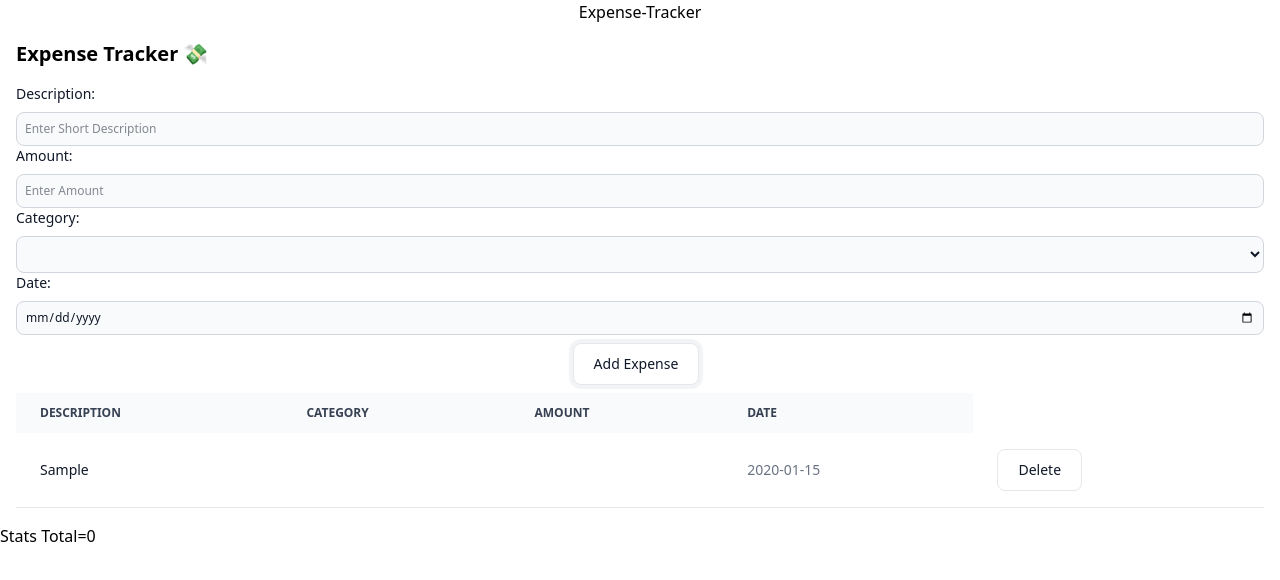
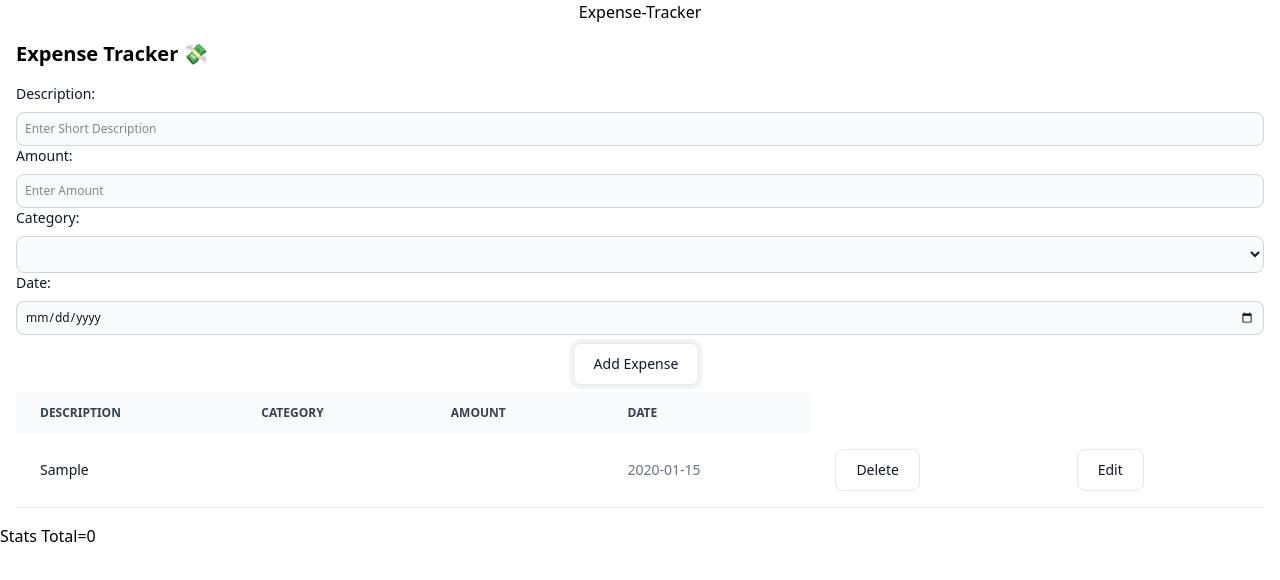
Before and after one commit to codebyAvijit/expense-tracker, a React (Vite) app: page / in a window 1280 px wide. Both pictures are taken after typing "Sample", "Sample", "2020-01-15" into the empty fields and a click on the button "Add Expense". Shown: the top 580 px of the page. Built offline with nearby package versions, Linux system fonts and the light colour scheme.

Commit message:
edit functionality added

```diff
--- a/src/components/ExpenseList.jsx
+++ b/src/components/ExpenseList.jsx
@@ -1,6 +1,22 @@
 import React from "react";
 
-const ExpenseList = ({ allExpenses, handleDeleteExpense }) => {
+const ExpenseList = ({
+  allExpenses,
+  handleDeleteExpense,
+  startEditing,
+  editingId,
+  setEditingId,
+  editingDescription,
+  setEditingDescription,
+  editingAmount,
+  setEditingAmount,
+  editingCategory,
+  setEditingCategory,
+  editingDate,
+  setEditingDate,
+  saveEdit,
+  cancelEdit,
+}) => {
   //   console.log(allExpenses);
   if (allExpenses.length === 0) {
     return (
@@ -30,7 +46,73 @@
         </thead>
         <tbody>
           {allExpenses.map((singleExpense, index) => {
-            return (
+            return singleExpense.id === editingId ? (
+              <tr
+                className="bg-white border-b dark:bg-gray-800 dark:border-gray-700 border-gray-200"
+                key={singleExpense.id}
+              >
+                {/* <td className="px-6 py-2">{singleExpense.description}</td> */}
+                <th
+                  scope="row"
+                  className="px-6 py-4 font-medium text-gray-900 whitespace-nowrap dark:text-white"
+                >
+                  <input
+                    value={editingDescription}
+                    type="text"
+                    placeholder="Enter New Description"
+                    onChange={(e) => setEditingDescription(e.target.value)}
+                  />
+                </th>
+                <td className="px-6 py-2">
+                  <input
+                    value={editingCategory}
+                    type="text"
+                    placeholder="Enter Category"
+                    onChange={(e) => setEditingCategory(e.target.value)}
+                  />
+                </td>
+                <td className="px-6 py-2">
+                  <input
+                    value={editingAmount}
+                    type="text"
+                    placeholder="Enter New Amount"
+                    onChange={(e) => setEditingAmount(e.target.value)}
+                  />
+                </td>
+                <td className="px-6 py-2">
+                  <input
+                    value={editingDate}
+                    type="text"
+                    placeholder="Enter New Date"
+                    onChange={(e) => setEditingDate(e.target.value)}
+                  />
+                </td>
+                <td className="px-6 py-2">
+                  {
+                    <button
+                      onClick={() => {
+                        cancelEdit(singleExpense.id);
+                      }}
+                      className="py-2.5 px-5 me-2 mt-2 mb-2 text-sm font-medium text-gray-900 focus:outline-none bg-white rounded-lg border border-gray-200 hover:bg-gray-100 hover:text-blue-700 focus:z-10 focus:ring-4 focus:ring-gray-100 dark:focus:ring-gray-700 dark:bg-gray-800 dark:text-gray-400 dark:border-gray-600 dark:hover:text-white dark:hover:bg-gray-700"
+                    >
+                      cancel
+                    </button>
+                  }
+                </td>
+                <td>
+                  {
+                    <button
+                      onClick={() => {
+                        saveEdit(singleExpense.id);
+                      }}
+                      className="py-2.5 px-5 me-2 mt-2 mb-2 text-sm font-medium text-gray-900 focus:outline-none bg-white rounded-lg border border-gray-200 hover:bg-gray-100 hover:text-blue-700 focus:z-10 focus:ring-4 focus:ring-gray-100 dark:focus:ring-gray-700 dark:bg-gray-800 dark:text-gray-400 dark:border-gray-600 dark:hover:text-white dark:hover:bg-gray-700"
+                    >
+                      Save
+                    </button>
+                  }
+                </td>
+              </tr>
+            ) : (
               <tr
                 className="bg-white border-b dark:bg-gray-800 dark:border-gray-700 border-gray-200"
                 key={singleExpense.id}
@@ -57,6 +139,18 @@
                     </button>
                   }
                 </td>
+                <td className="px-6 py-2">
+                  {
+                    <button
+                      onClick={() => {
+                        startEditing(singleExpense.id);
+                      }}
+                      className="py-2.5 px-5 me-2 mt-2 mb-2 text-sm font-medium text-gray-900 focus:outline-none bg-white rounded-lg border border-gray-200 hover:bg-gray-100 hover:text-blue-700 focus:z-10 focus:ring-4 focus:ring-gray-100 dark:focus:ring-gray-700 dark:bg-gray-800 dark:text-gray-400 dark:border-gray-600 dark:hover:text-white dark:hover:bg-gray-700"
+                    >
+                      Edit
+                    </button>
+                  }
+                </td>
               </tr>
             );
           })}
--- a/src/components/ExpenseTracker.jsx
+++ b/src/components/ExpenseTracker.jsx
@@ -4,6 +4,15 @@
 
 const ExpenseTracker = () => {
   const [allExpenses, setAllExpenes] = useState([]);
+
+  //add states to implement editing functionality
+
+  const [editingId, setEditingId] = useState(null);
+  const [editingDescription, setEditingDescription] = useState("");
+  const [editingAmount, setEditingAmount] = useState("");
+  const [editingCategory, setEditingCategory] = useState("");
+  const [editingDate, setEditingDate] = useState("");
+
   //create expenses
   const addExpenseHandler = (expense) => {
     setAllExpenes((prev) => {
@@ -19,6 +28,47 @@
     });
   };
 
+  //implementing editing functionality
+
+  //implementing editing and filling fields
+  const startEditing = (id) => {
+    const expense = allExpenses.find((e) => e.id == id);
+    setEditingId(id);
+    setEditingDescription(expense.description);
+    setEditingAmount(String(expense.amount));
+    setEditingCategory(expense.category);
+    setEditingDate(expense.date);
+  };
+
+  //implementing cancelling the edit
+
+  const cancelEdit = (id) => {
+    setEditingId(null);
+    setEditingDescription("");
+    setEditingAmount("");
+    setEditingCategory("");
+    setEditingDate("");
+  };
+
+  //implementing the save edit
+
+  const saveEdit = () => {
+    setAllExpenes((prev) =>
+      prev.map((expense) =>
+        expense.id === editingId
+          ? {
+              ...expense,
+              description: editingDescription.trim(),
+              amount: Number(editingAmount),
+              category: editingCategory,
+              date: editingDate,
+            }
+          : expense
+      )
+    );
+    cancelEdit();
+  };
+
   return (
     <div className="p-4">
       <h1 className="text-xl font-bold mb-4">Expense Tracker 💸</h1>
@@ -26,6 +76,19 @@
       <ExpenseList
         allExpenses={allExpenses}
         handleDeleteExpense={handleDeleteExpense}
+        startEditing={startEditing}
+        editingId={editingId}
+        setEditingId={setEditingId}
+        editingDescription={editingDescription}
+        setEditingDescription={setEditingDescription}
+        editingAmount={editingAmount}
+        setEditingAmount={setEditingAmount}
+        editingCategory={editingCategory}
+        setEditingCategory={setEditingCategory}
+        editingDate={editingDate}
+        setEditingDate={setEditingDate}
+        saveEdit={saveEdit}
+        cancelEdit={cancelEdit}
       />
     </div>
   );
```
